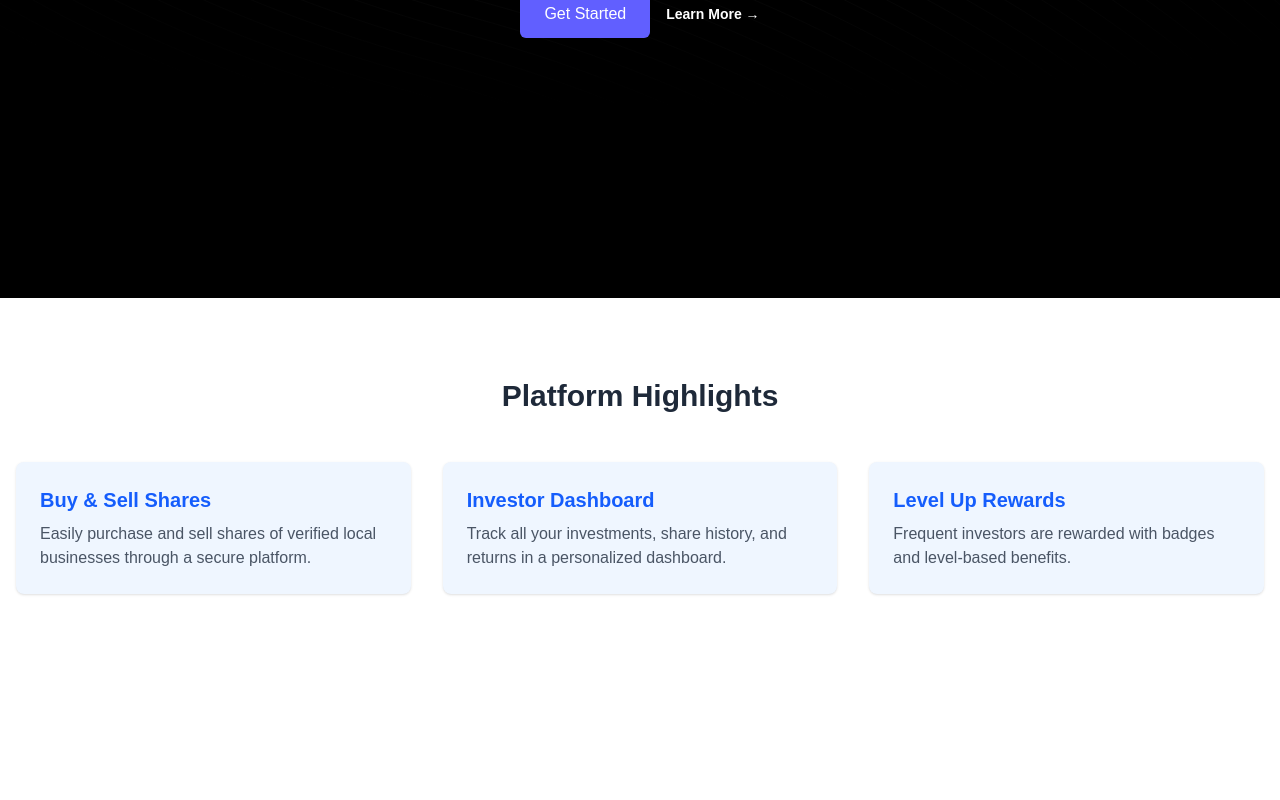
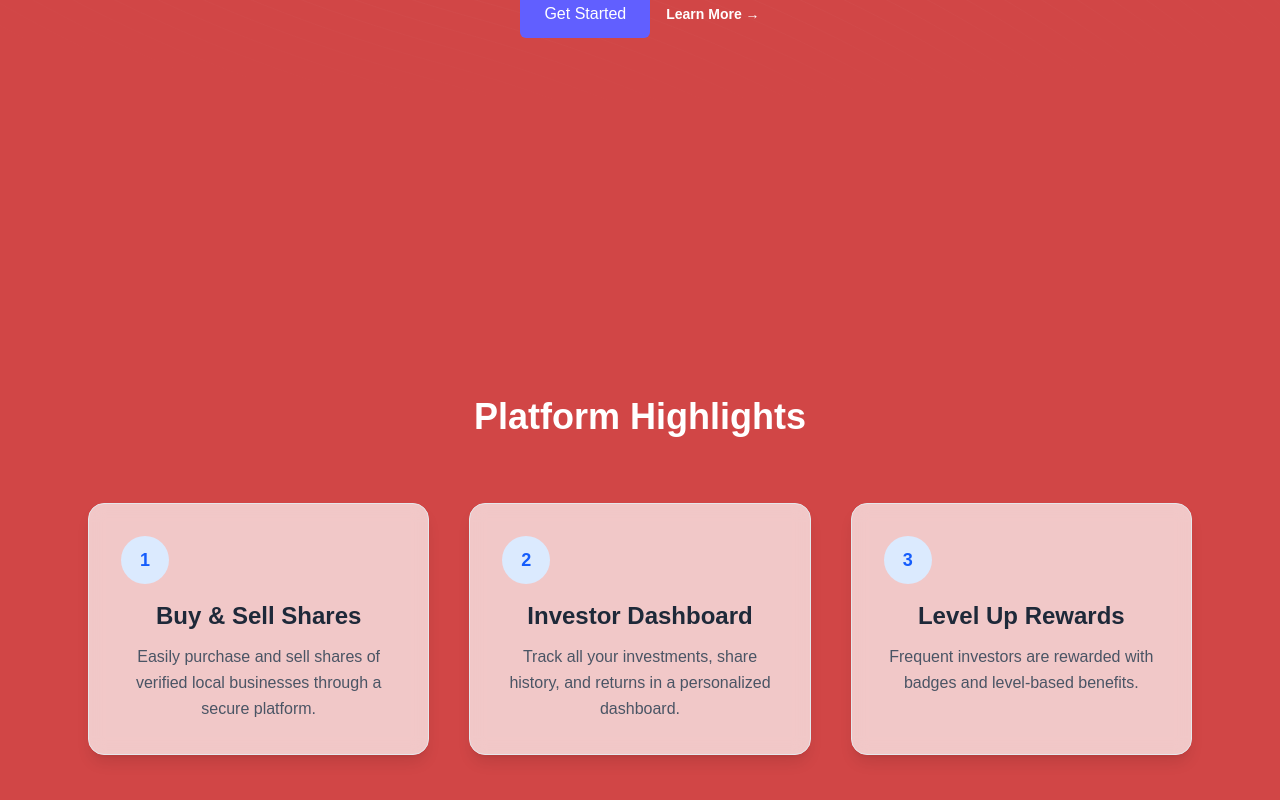
Before and after one commit to shahraza0098/finix, a Next.js app: page /home in a window 1280 px wide. Shown: the part 502-1302 px from the top of the page. Before the commit the page ends 1176 px from the top, so only its background shows below. Built offline with nearby package versions, Linux system fonts and the light colour scheme.

Commit message:
change global backgroundColor and feature section UI

```diff
--- a/src/app/(HomePage)/_components/Features.jsx
+++ b/src/app/(HomePage)/_components/Features.jsx
@@ -1,4 +1,5 @@
 // src/components/Features.tsx
+
 const features = [
   {
     title: "Buy & Sell Shares",
@@ -16,16 +17,23 @@ const features = [
 
 export default function Features() {
   return (
-    <section className="py-20 bg-white">
-      <div className="max-w-7xl mx-auto px-4">
-        <h3 className="text-3xl font-semibold text-center text-gray-800 mb-12">
+    <section className="py-24 bg-gradient-to-br ">
+      <div className="max-w-6xl mx-auto px-6 text-center">
+        <h3 className="text-4xl font-extrabold text-white mb-16 leading-tight">
           Platform Highlights
         </h3>
-        <div className="grid gap-8 md:grid-cols-3">
+
+        <div className="grid gap-10 md:grid-cols-3">
           {features.map((feature, index) => (
-            <div key={index} className="bg-blue-50 p-6 rounded-lg shadow hover:shadow-md transition">
-              <h4 className="text-xl font-bold mb-2 text-blue-600">{feature.title}</h4>
-              <p className="text-gray-600">{feature.desc}</p>
+            <div
+              key={index}
+              className="bg-white/70 backdrop-blur-sm border border-gray-200 shadow-lg rounded-2xl p-8 transition transform hover:scale-[1.02] hover:shadow-xl"
+            >
+              <div className="flex items-center justify-center w-12 h-12 mb-4 rounded-full bg-blue-100 text-blue-600 font-bold text-lg">
+                {index + 1}
+              </div>
+              <h4 className="text-2xl font-semibold text-gray-800 mb-3">{feature.title}</h4>
+              <p className="text-gray-600 leading-relaxed">{feature.desc}</p>
             </div>
           ))}
         </div>
--- a/src/app/(HomePage)/_components/HeroSec.jsx
+++ b/src/app/(HomePage)/_components/HeroSec.jsx
@@ -5,7 +5,7 @@ import { BackgroundBeams } from "@/components/UI/BackgroundBeams";
 
 export default function Hero() {
   return (
-    <section className="relative overflow-hidden isolate flex items-center justify-center min-h-screen bg-black text-white">
+    <section className="relative overflow-hidden isolate flex items-center justify-center min-h-screen  text-white">
       {/* Animated Beams Background */}
       <BackgroundBeams className="z-0" />
 
--- a/src/app/globals.css
+++ b/src/app/globals.css
@@ -1,7 +1,7 @@
 @import "tailwindcss";
 
 :root {
-  --background: #ffffff;
+  --background: #d14646;
   --foreground: #3cb371;
 }
 
@@ -14,8 +14,8 @@
 
 @media (prefers-color-scheme: dark) {
   :root {
-    --background: #3cb371;
-    --foreground: #ededed;
+    --background: #25203d;
+    --foreground: #3d19df;
   }
 }
 
```
Also changed, not shown: src/UI/color.js (added), src/UI/font.js (added).
